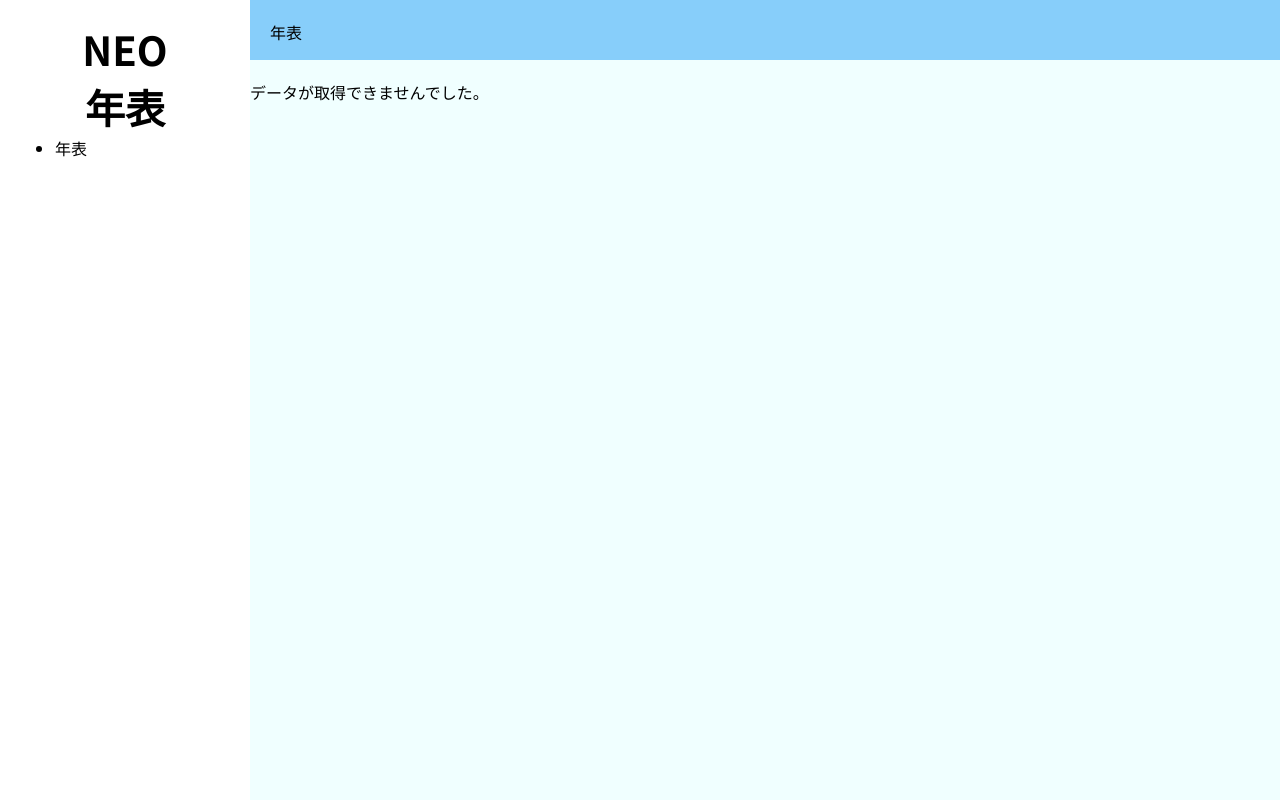
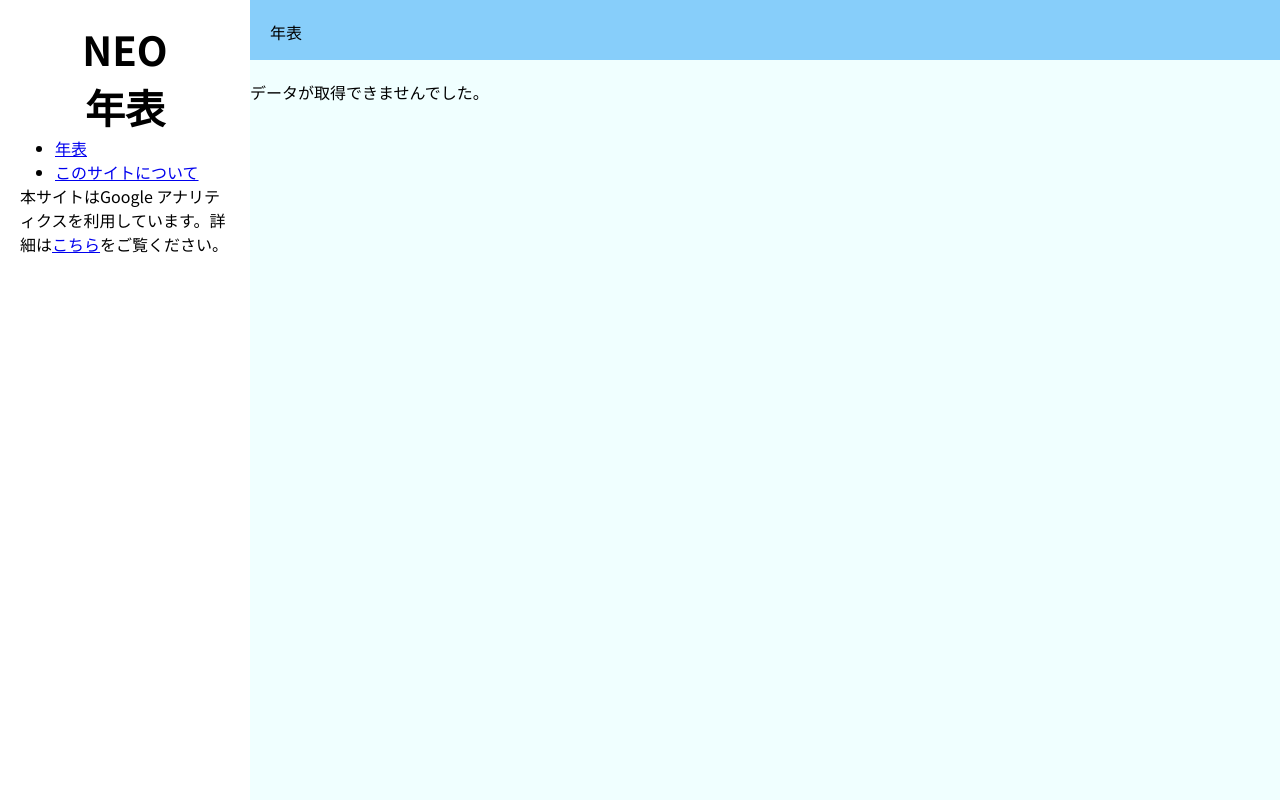
Before and after one commit to NEOTimeline/NEOTimeline, a plain HTML site: page index.html in a window 1280 px wide. Drawn offline with Linux system fonts and the light colour scheme; no server answers.

Commit message:
Update index.html

```diff
--- a/index.html
+++ b/index.html
@@ -28,8 +28,14 @@
                 <h1>NEO<br>年表</h1>
             </div>
             <ul>
-                <li>年表</li>
+                <li>
+                    <a href='https://neotimeline.github.io/NEOTimeline/'>年表</a>
+                </li>
+                <li>
+                    <a href='https://neotimeline.github.io/NEOTimeline/about.html'>このサイトについて</a>
+                </li>
             </ul>
+            <p>本サイトはGoogle アナリティクスを利用しています。詳細は<a href='https://neotimeline.github.io/NEOTimeline/about.html'>こちら</a>をご覧ください。</p>
         </div>
         <header>
             <p>年表</p>
```
